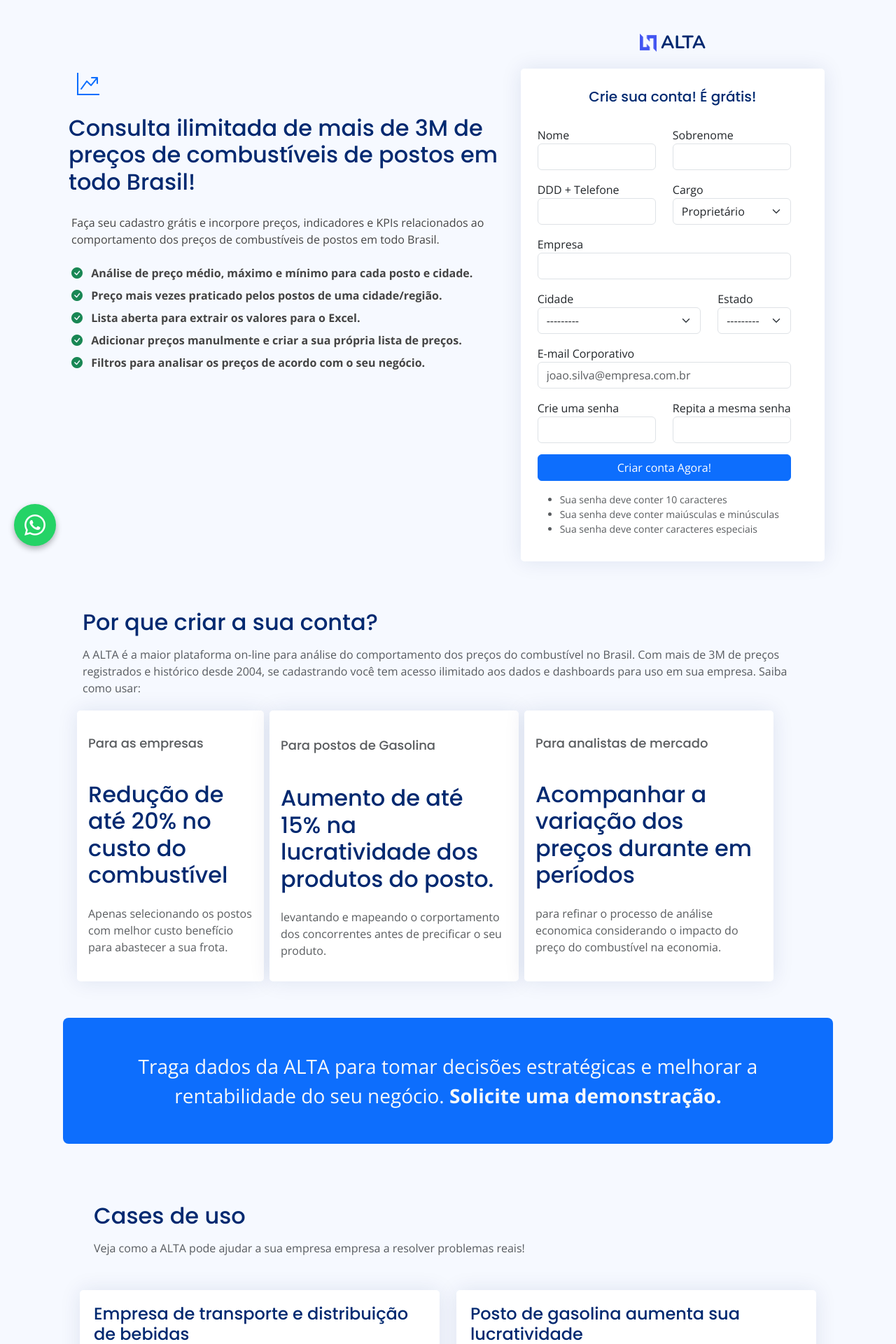
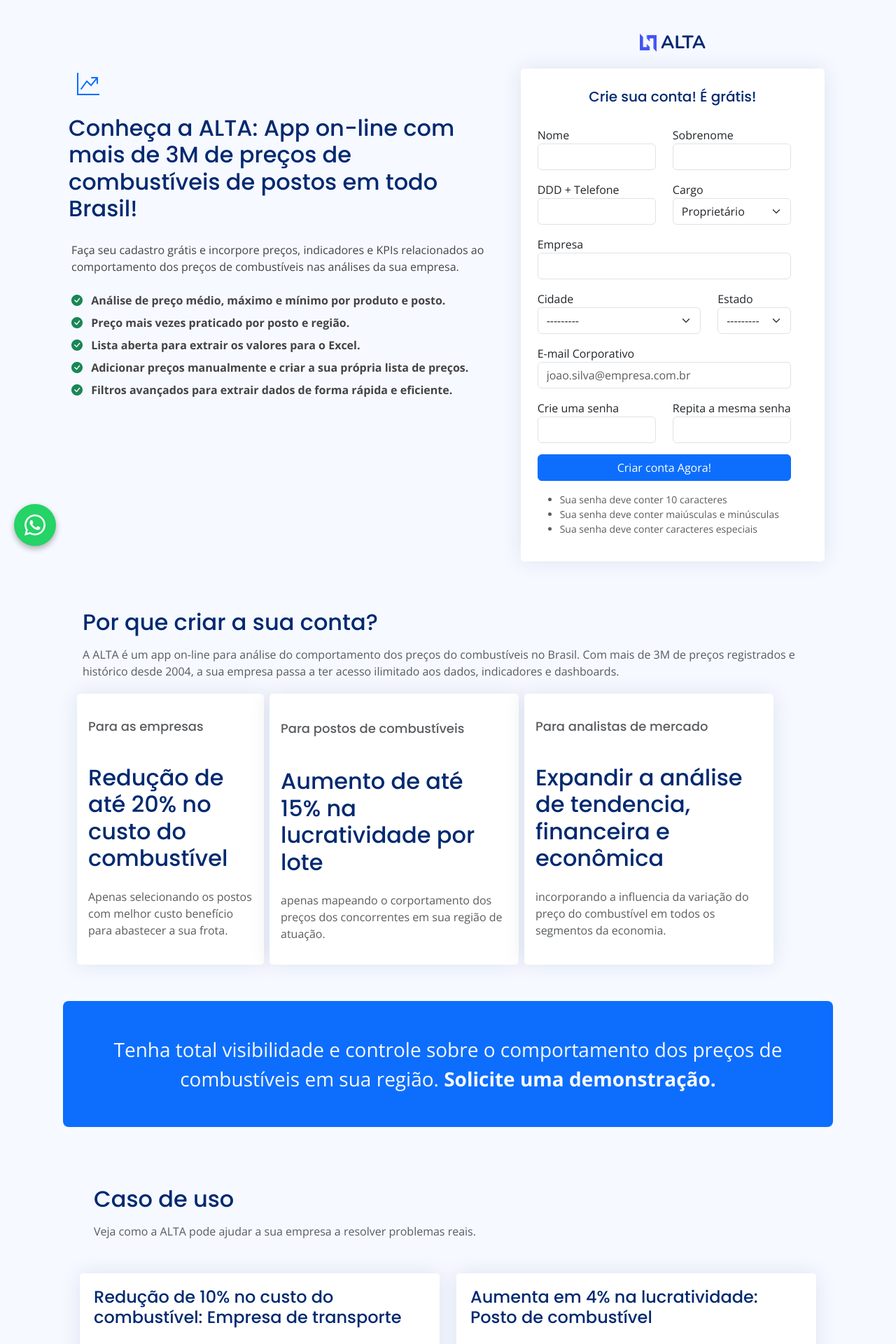
Before and after one commit to ricardopasqualino/alta_env, a Django app: page /criar-conta/ in a window 1280 px wide. Shown: the top 1920 px of the page at 70% size. Run offline with Django 5.2, Linux system fonts and the light colour scheme; data that the repository does not hold is empty; some libraries are stand-ins or nearby versions.

Commit message:
ajuste na página de registro

```diff
--- a/alta/views.py
+++ b/alta/views.py
@@ -13,6 +13,9 @@ from .ia_utils import processar_pergunta_ia, vetorizar_texto
 from django.contrib.auth import authenticate, login
 from django.db.models.functions import ExtractMonth, ExtractYear
 from django.db.models import F, ExpressionWrapper, DurationField
+import requests
+import os
+
 
 from .filters import MainFilter
 
@@ -438,6 +441,10 @@ def p_profile(request):
 
 
 @login_required
+def p_radar_precos(request):
+    return render(request, 'p_radar_precos.html')
+
+@login_required
 def login_page(request):
     if request.user.is_authenticated:
         return redirect('index')
@@ -498,6 +505,29 @@ def new_register(request):
                 user.profile.empresa = form.cleaned_data.get('empresa')
                 user.profile.save()
 
+            # envia os dados para o webhook
+            try:
+                webhook_url = f"https://{os.getenv('RENDER_EXTERNAL_URL')}/webhook-test/79725962-e3a4-491e-8c56-852ee30e8f47"
+
+                # Preparar dados para enviar
+                webhook_data = {
+                    'nome': user.first_name,
+                    'sobrenome': user.last_name,
+                    'email': user.email,
+                    'telefone': getattr(user.profile, 'telefone', '') if hasattr(user, 'profile') else ''
+                }
+
+                # Enviar requisição POST para o webhook
+                response = requests.post(webhook_url, json=webhook_data, timeout=10)
+
+                if response.status_code == 200:
+                    print(f"Webhook enviado com sucesso para {webhook_url}")
+                else:
+                    print(f"Erro ao enviar webhook. Status: {response.status_code}")
+
+            except Exception as e:
+                print(f"Erro ao enviar webhook: {str(e)}")
+
             messages.success(request, 'Conta criada com sucesso! Você já pode fazer login.')
             return redirect('login')
         else:
@@ -513,8 +543,11 @@ def new_register(request):
                     for error in errors:
                         messages.error(request, f'Erro no campo {field}: {error}')
 
-    context = {'form': form}
-    return render(request, 'p_register.html', context)
+
+
+
+    data = {'form': form}
+    return render(request, 'p_register.html', data)
 
 
 def password_reset(request):
--- a/core/urls.py
+++ b/core/urls.py
@@ -21,6 +21,7 @@ from alta.views import (
     confirmacao_email_recuperacao,
     processar_pergunta,
     p_monitorar_concorrentes,
+    p_radar_precos,
 )
 
 urlpatterns = [
@@ -49,6 +50,7 @@ urlpatterns = [
     path('confirmacao-email-recuperacao/', confirmacao_email_recuperacao, name='confirmacao_email_recuperacao'),
     path('processar_pergunta/', processar_pergunta, name='processar_pergunta'),
     path('monitorar-concorrentes/', p_monitorar_concorrentes, name='p_monitorar_concorrentes'),
+    path('radar-precos/', p_radar_precos, name='p_radar_precos'),
 ]
 
 LOGIN_URL = 'login'
--- a/templates/p_register.html
+++ b/templates/p_register.html
@@ -89,22 +89,23 @@
 
                 <i class="bi bi-graph-up-arrow text-primary mt-3" style="font-size: 2rem;"></i>
                 <h1 class="card-title fs-2 mb-1">
-                  Consulta ilimitada de mais de 3M de preços de combustíveis de postos em todo Brasil!
+                  Conheça a ALTA: App on-line com mais de 3M de preços de combustíveis de postos em todo Brasil!
+                  <!-- Reduza em até 15% os custos com combustível. -->
                 </h1>
               </div>
               <p>Faça seu cadastro grátis e incorpore preços, indicadores e KPIs
-                relacionados ao comportamento dos preços de combustíveis de postos em todo Brasil.
+                relacionados ao comportamento dos preços de combustíveis nas análises da sua empresa.
               </p>
 
               <ul class="list-unstyled mt-4 d-none d-md-block">
               <li class="mb-2">
                 <i class="bi bi-check-circle-fill text-success me-2"></i>
-                <strong>Análise de preço médio, máximo e mínimo para cada posto e cidade.</strong>
+                <strong>Análise de preço médio, máximo e mínimo por produto e posto.</strong>
               </li>
 
               <li class="mb-2">
                 <i class="bi bi-check-circle-fill text-success me-2"></i>
-                <strong>Preço mais vezes praticado pelos postos de uma cidade/região.</strong>
+                <strong>Preço mais vezes praticado por posto e região.</strong>
               </li>
 
               <li class="mb-2">
@@ -113,11 +114,11 @@
               </li>
               <li class="mb-2">
                 <i class="bi bi-check-circle-fill text-success me-2"></i>
-                <strong>Adicionar preços manulmente e criar a sua própria lista de preços.</strong>
+                <strong>Adicionar preços manualmente e criar a sua própria lista de preços.</strong>
               </li>
               <li class="mb-2">
                 <i class="bi bi-check-circle-fill text-success me-2"></i>
-                <strong>Filtros para analisar os preços de acordo com o seu negócio.</strong>
+                <strong>Filtros avançados para extrair dados de forma rápida e eficiente.</strong>
               </li>
             </ul>
             </div>
@@ -445,9 +446,9 @@
           <div class="col-12">
             <h1 class="card-title fs-2">Por que criar a sua conta?</h1>
             <p class="text-muted">
-              A ALTA é a maior plataforma on-line para análise do comportamento dos preços do combustível no Brasil.
-              Com mais de 3M de preços registrados e histórico desde 2004, se cadastrando você tem acesso ilimitado
-              aos dados e dashboards para uso em sua empresa. Saiba como usar:
+              A ALTA é um app on-line para análise do comportamento dos preços do combustíveis no Brasil.
+              Com mais de 3M de preços registrados e histórico desde 2004, a sua empresa passa a ter acesso ilimitado
+              aos dados, indicadores e dashboards.
             </p>
           </div>
 
@@ -458,26 +459,27 @@
           </div>
 
           <div class="col-lg-4 col-md-4 col-sm-12 card p-3 m-1">
-            <p class="card-title text-muted">Para postos de Gasolina</h1>
-            <h1 class="card-title fs-2">Aumento de até 15% na lucratividade dos produtos do posto.</h1>
+            <p class="card-title text-muted">Para postos de combustíveis</h1>
+            <h1 class="card-title fs-2">Aumento de até 15% na lucratividade por lote</h1>
             <p class="text-muted">
-              levantando e mapeando o corportamento dos concorrentes antes de
-              precificar o seu produto.
+              apenas mapeando o corportamento dos preços dos concorrentes em sua região de atuação.
             </p>
           </div>
 
           <div class="col-lg-4 col-md-4 col-sm-12 card p-3 m-1">
             <h1 class="card-title text-muted">Para analistas de mercado</h1>
-            <h1 class="card-title fs-2">Acompanhar a variação dos preços durante em períodos</h1>
-            <p class="text-muted">para refinar o processo de análise economica considerando
-              o impacto do preço do combustível na economia.</p>
+            <h1 class="card-title fs-2">Expandir a análise de tendencia, financeira e econômica</h1>
+            <p class="text-muted">
+              incorporando a influencia da variação do preço do combustível em todos os segmentos da economia.
+            </p>
           </div>
         </div>
 
         <div class="row mt-3 p-3 m-3 bg-primary rounded-3">
           <div class="col-lg-12 col-md-12 col-sm-12">
           <p class="text-light text-center mt-3 fs-3 p-3">
-            Traga dados da ALTA para tomar decisões estratégicas e melhorar a rentabilidade do seu negócio.
+            <!-- Traga dados da ALTA para tomar decisões estratégicas e melhorar a rentabilidade do seu negócio. -->
+            Tenha total visibilidade e controle sobre o comportamento dos preços de combustíveis em sua região.
             <strong>Solicite uma demonstração.</strong>
 
           </p>
@@ -487,40 +489,42 @@
         <!-- Cases de uso -->
         <div class="row mt-3">
           <div class="col-12 p-3 m-3">
-            <h1 class="card-title fs-2">Cases de uso</h1>
+            <h1 class="card-title fs-2">Caso de uso</h1>
             <p class="text-muted">
-              Veja como a ALTA pode ajudar a sua empresa empresa a resolver problemas reais!
+              Veja como a ALTA pode ajudar a sua empresa a resolver problemas reais.
             </p>
           </div>
           <div class="col-lg-6 col-md-6 col-sm-12">
             <div class="card">
               <div class="card-body">
-                <h5 class="card-title fs-4">Empresa de transporte e distribuição de bebidas</h5>
+                <h5 class="card-title fs-4">Redução de 10% no custo do combustível: Empresa de transporte</h5>
                 <p class="text-muted">
-                  Com 5 veículos na frota e um consumo médio de 15.000 litros por mês, a empresa de transportes e
-                  distribuição conseguiu reduzir o custo do combustível em 10%.</p>
+                  Com 5 veículos na frota e um consumo médio de 15.000 litros por mês, a empresa conseguiu
+                  reduzir o custo do combustível em 10%, <strong>encontrando postos com melhor custo benefício para abastecer a sua frota.</strong></p>
                 <p class="text-muted">
-                  Com a ALTA, a empresa conseguiu acompanhar o preço do combustível, além de ter uma visão
-                  detalhada de como os preços estão se comportando em cada posto.</p>
+                  Com a ALTA, a empresa conseguiu acompanhar a variação do preço do diesel, selecionar a bandeira e
+                  localização desejada e negociar valores com base no que era praticado na região.</p>
                 <p class="text-muted">
-                  Com esses dados, a empresa escolheu um novo posto com melhor custo-benefício para abastecer
-                  a sua frota, gerando uma economia de 10% no custo do combustível todos os meses.</p>
+                  Com isso, a empresa escolheu um novo posto parceiro com melhor custo-benefício para abastecer
+                  a sua frota, <strong>gerando uma economia mensal de 10% no custo do combustível.</strong></p>
               </div>
             </div>
           </div>
           <div class="col-lg-6 col-md-6 col-sm-12">
             <div class="card">
               <div class="card-body">
-                <h5 class="card-title fs-4">Posto de gasolina aumenta sua lucratividade</h5>
+                <h5 class="card-title fs-4">Aumenta em 4% na lucratividade: Posto de combustível</h5>
                 <p class="text-muted">
-                  Com a ALTA, o posto de gasolina conseguiu aumentar sua lucratividade em 10%.</p>
+                  Em uma região com alta competetividade, mapear os preços praticados pelos concorrentes e
+                  praticar preços mais aderentes a região é um enorme diferencial competitivo.
+                  </p>
                 <p class="text-muted">
-                  Com o mapeamento dos preços em sua região, foi possível identificar a oportunidade
-                  de ampliar as suas margens de lucro, acompanhando e semantendo competetivo na região de atuação.
+                  Antes de determinar o preço para um novo lote, o posto realizou uma análise usando ALTA para verificar a percepção de preço do consumidor na região,
+                  para aumentar o preço praticado se mantendo competetivo na região.
                 </p>
                 <p class="text-muted">
-                  Enfim a tranquilidade de saber que o seu posto está competitivo e que você está
-                  sempre atualizado com os preços da sua região.
+                  Com a ALTA, conquistou uma excelente percepção entre os conumidores e gerou um impacto positivo na lucratividade.
+                  <strong>Aumentando a lucratividade em 4%.</strong>
                 </p>
               </div>
             </div>
@@ -532,12 +536,12 @@
           <div class="col-lg-5 col-md-6 col-sm-12 p-3 m-3">
             <h1 class="card-title fs-2">Quem somos?</h1>
             <p class="text-muted">
-              A ALTA é uma empresa de tecnologia e inovação que oferece a maior plataforma de análise do
-              comportamento de preços do combustíveis no Brasil. São mais de 3M de preços registrados e uso
-              ilimitado para empresas identificar oportunidades para crescer seu negócio.
+              A ALTA é uma empresa de tecnologia e inovação que oferece um app acesso aos dados e análise do
+              comportamento de preços do combustíveis no Brasil. São mais de 3M de preços registrados para você
+              para sua empresa utilizar para tomar decisões estratégicas e melhorar a rentabilidade do seu negócio.
               <ul>
-                <li>Mais de 15 anos de atuação no mercado de Tecnologia</li>
-                <li>Mais de 150 empresas atentidas na gestão de postos de gasolina</li>
+                <li>São mais de 15 anos atuando no mercado de Tecnologia & Inovação</li>
+                <li>Mais de 30 empresas clientes na gestão de postos de gasolina</li>
               </ul>
             </p>
           </div>
@@ -556,7 +560,7 @@
                 <div class="card">
                   <div class="card-body">
                     <!-- <img src="{% static 'assets/img/beneficios/acesso-ao-comportamento-dos-precos.png' %}" class="img-fluid" alt="Acesso ao comportamento dos preços"> -->
-                    <h5 class="card-title">Redução de custos com abast  ecimento da frota</h5>
+                    <h5 class="card-title">Redução de custos com abastecimento da frota</h5>
                     <p class="text-muted">
                     Temos cases comprovados de empresas que passaram a se planejar e encontrar o posto com
                     melhor preço para abastecer a sua frota, reduzindo custos em até 20%.
@@ -579,6 +583,15 @@
                 </div>
               </div>
             </div>
+          </div>
+        </div>
+
+        <!-- Monitorar Produto -->
+        <div class="row mt-1">
+          <div class="col-12 p-3 m-3">
+            <h1 class="card-title fs-2">Monitorar Produto</h1>
+            <p class="text-muted">Uma análise detalhada do comportamento dos preços de combustíveis por posto em sua região.</p>
+            <img src="{% static 'assets/img/v_monitor_product.gif' %}" class="img-fluid" alt="Monitorar Produto">
           </div>
         </div>
 
```
Also changed, not shown: templates/base.html (+8 -3 lines), templates/p_radar_precos.html (added, +92 -0 lines), core/settings.py (line endings or trailing spaces), 1 other file.
